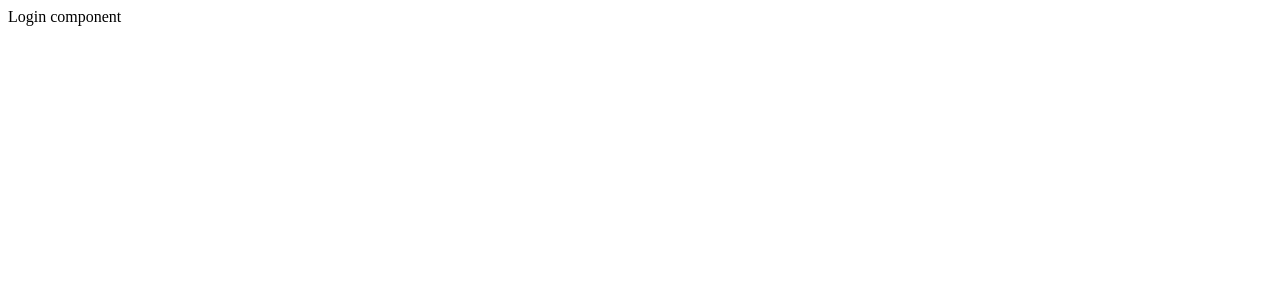
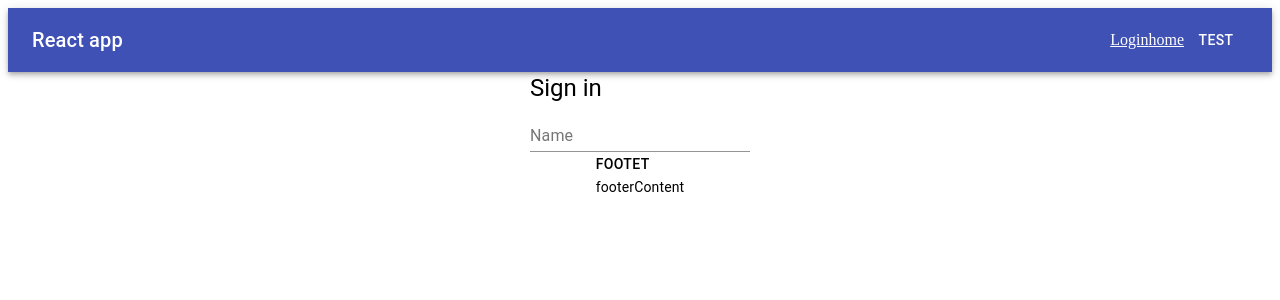
Before and after one commit to hamaa-affix/react-typescript-demoapp, a React (Create React App) app: page /login in a window 1280 px wide. Shown: the top 300 px of the page. Built offline with nearby package versions, Linux system fonts and the light colour scheme.

Commit message:
divide file of router

```diff
--- a/src/App.tsx
+++ b/src/App.tsx
@@ -1,21 +1,26 @@
 import * as React from "react";
+import { Route, BrowserRouter, Switch } from "react-router-dom";
 import "./styles.css";
 //conmpornets
 import Header from "./components/layouts/Header";
 import Footer from "./components/layouts/Footer";
-import Main from "./components/layouts/Main";
+// import Main from "./components/layouts/Main";
+//router
+import Public from "./router/Public";
 //material ui
 import Container from "@material-ui/core/Container";
 
 const App: React.FC = () => {
   return (
+    <BrowserRouter>
       <>
         <Header />
         <Container fixed>
-        <Main />
+          <Public />
         </Container>
         <Footer />
       </>
+    </BrowserRouter>
   );
 };
 
--- a/src/components/auth_componets/Login.tsx
+++ b/src/components/auth_componets/Login.tsx
@@ -1,9 +1,31 @@
 import React from "react";
+//material ui
+import Container from "@material-ui/core/Container";
+import Grid from "@material-ui/core/Grid";
+import Typography from "@material-ui/core/Typography";
+import FormControl from "@material-ui/core/FormControl";
+import Input from "@material-ui/core/Input";
+import InputLabel from "@material-ui/core/InputLabel";
+import TextField from "@material-ui/core/TextField";
 
 const Login: React.FC = () => {
   return (
     <>
-      <div>Login component</div>
+      <Container maxWidth="sm">
+        <Grid container justify="center" alignItems="center">
+          <Grid item>
+            <form>
+              <Typography component="h1" variant="h5">
+                Sign in
+              </Typography>
+              <FormControl>
+                <InputLabel htmlFor="component-simple">Name</InputLabel>
+                <Input id="component-simple" />
+              </FormControl>
+            </form>
+          </Grid>
+        </Grid>
+      </Container>
     </>
   );
 };
--- a/src/components/layouts/Header.tsx
+++ b/src/components/layouts/Header.tsx
@@ -38,6 +38,9 @@ const Header: React.FC = () => {
         <Link to="/login" style={linkStyle}>
           Login
         </Link>
+        <Link to="/" style={linkStyle}>
+          home
+        </Link>
         <Button color="inherit">test</Button>
       </Toolbar>
     </AppBar>
--- a/src/index.tsx
+++ b/src/index.tsx
@@ -2,20 +2,9 @@ import React from "react";
 import ReactDOM from "react-dom";
 import { Route, BrowserRouter, Switch } from "react-router-dom";
 import App from "./App";
+
 import Login from "./components/auth_componets/Login";
 
 const rootElement = document.getElementById("root");
 
-ReactDOM.render(
-  <React.StrictMode>
-    <BrowserRouter>
-      <>
-        <Switch>
-          <Route exact path="/" component={App} />
-          <Route exact path="/login" component={Login} />
-        </Switch>
-      </>
-    </BrowserRouter>
-  </React.StrictMode>,
-  rootElement
-);
+ReactDOM.render(<App />, rootElement);
--- /dev/null
+++ b/src/router/Public.tsx
@@ -0,0 +1,17 @@
+import React from "react";
+import { Route, Switch } from "react-router-dom";
+import Login from "../components/auth_componets/Login";
+import Main from "../components/layouts/Main";
+
+const Public: React.FC = () => {
+  return (
+    <>
+      <Switch>
+        <Route exact path="/login" component={Login} />
+        <Route exact path="/" component={Main} />
+      </Switch>
+    </>
+  );
+};
+
+export default Public;
```
Lines whose indentation alone changed are shown as unchanged.
